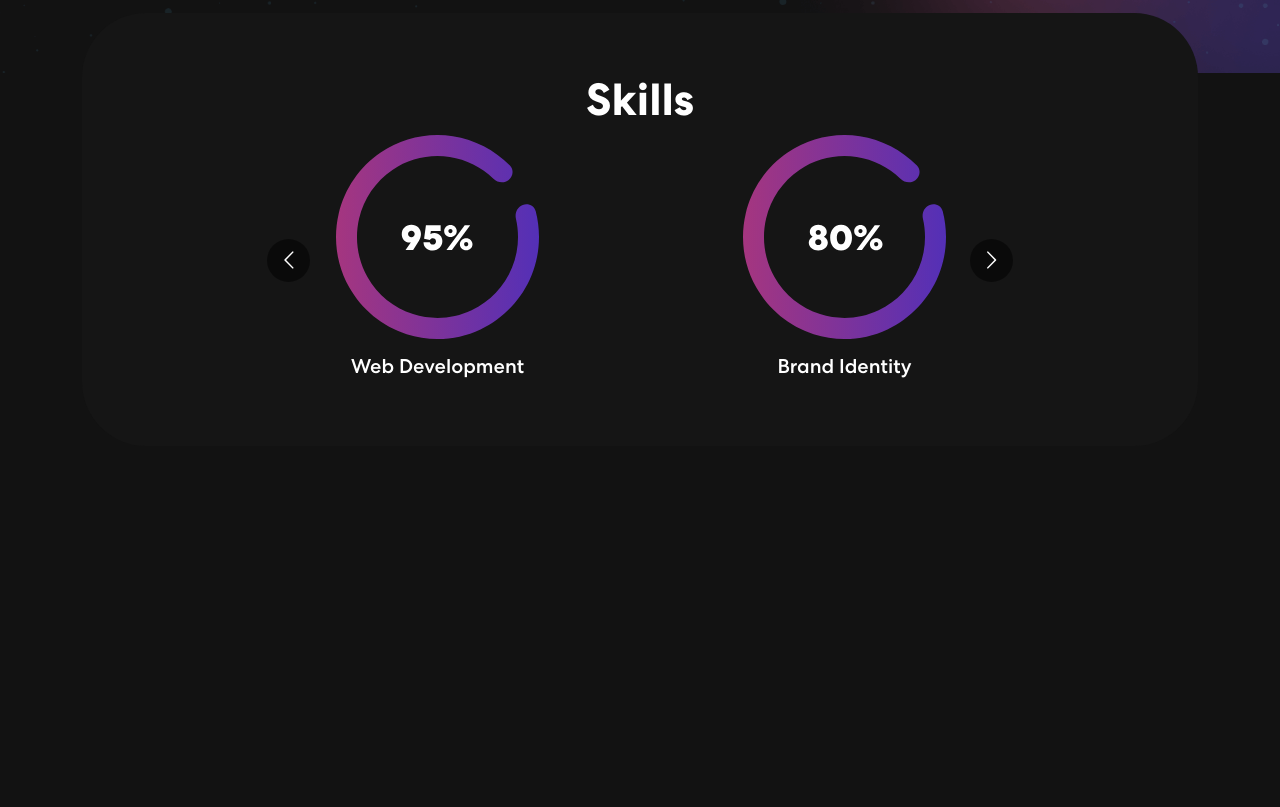
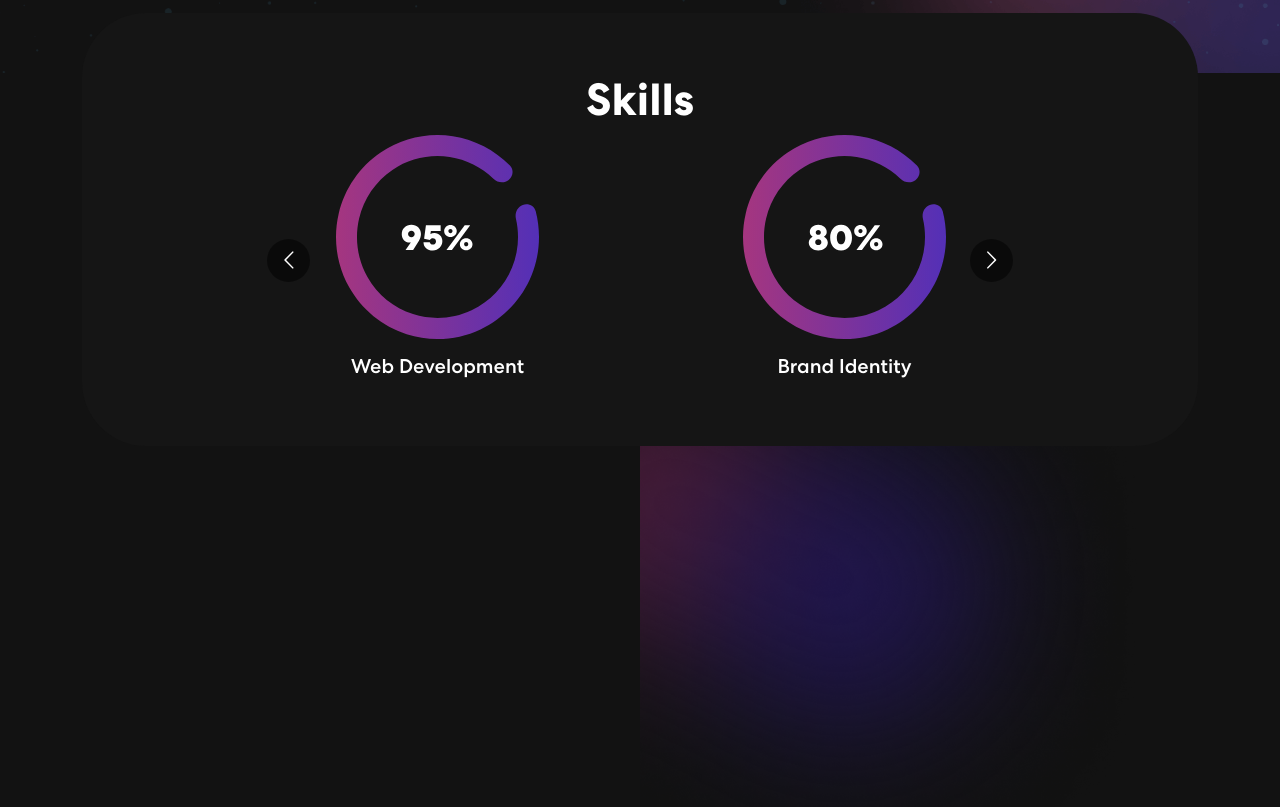
Before and after one commit to Patrikrizek/maiona-react-personal-portfolio, a React (Create React App) app: page / in a window 1280 px wide. Shown: the part 699-1506 px from the top of the page. Before the commit the page ends 1195 px from the top, so only its background shows below. Built offline with nearby package versions, Linux system fonts and the light colour scheme.

Commit message:
Skills importing background image

```diff
--- a/src/components/Skills.jsx
+++ b/src/components/Skills.jsx
@@ -3,6 +3,7 @@
 import meter1 from "../assets/img/meter1.svg";
 import meter2 from "../assets/img/meter2.svg";
 import meter3 from "../assets/img/meter3.svg";
+import colorSharp from "../assets/img/color-sharp.png"
 
 const Skills = () => {
     const responsive = {
@@ -54,6 +55,7 @@
                     </div>
                 </div>
             </div>
+            <img className="background-image-left" src={colorSharp} alt="Image" />
         </section>
     );
 }
```
